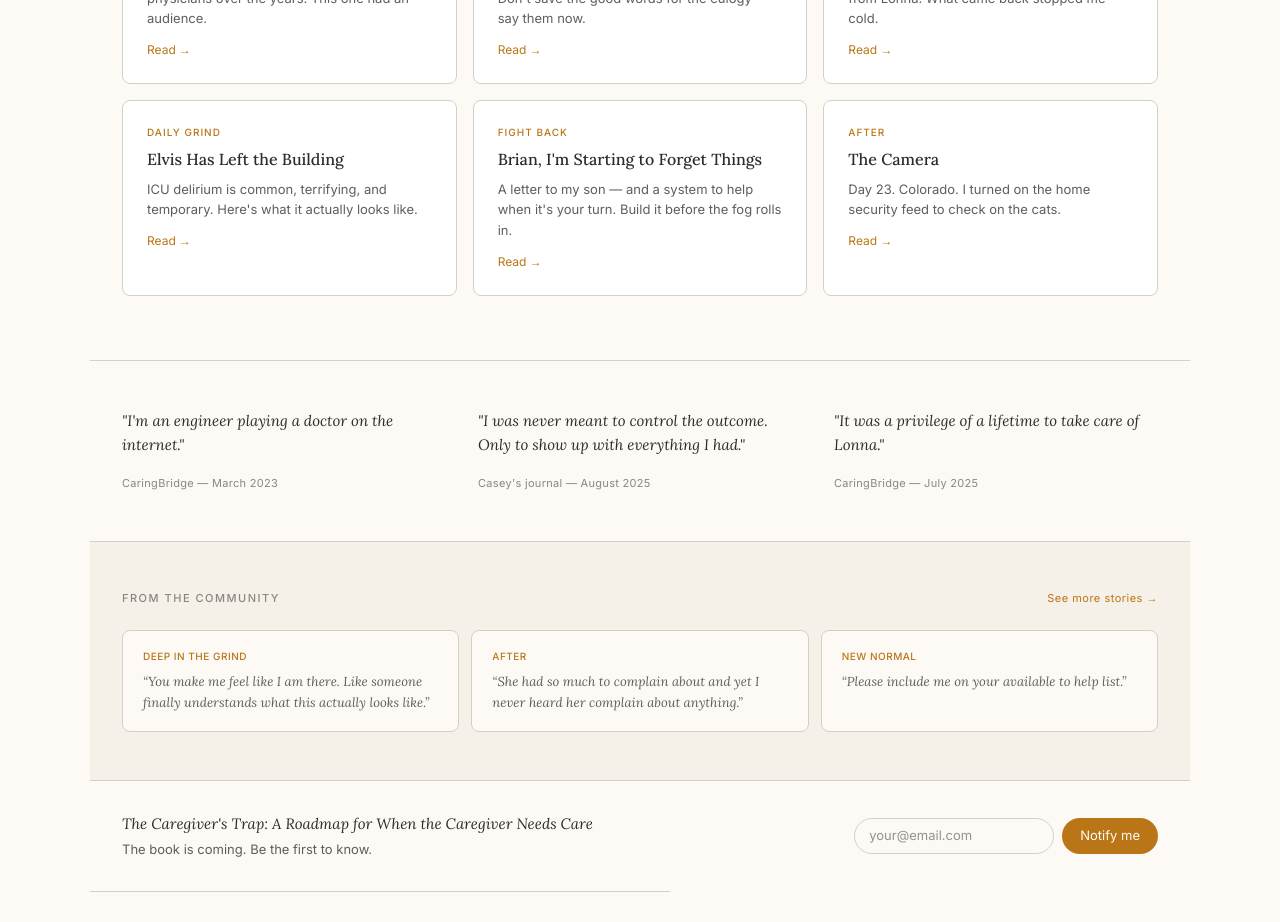
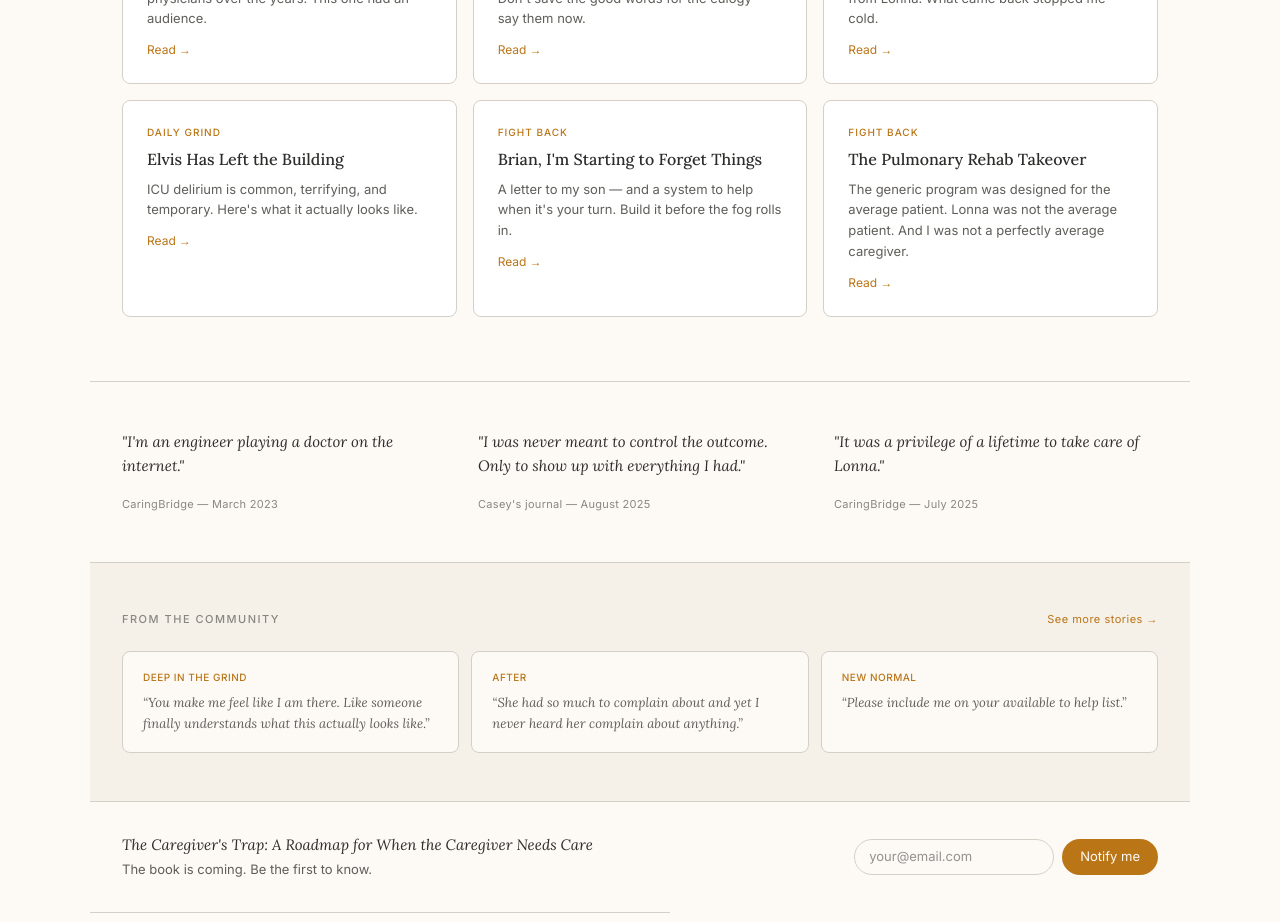
Before and after one commit to caseywsj/caregivertrap, a Next.js app: page / in a window 1280 px wide. Shown: the part 1220-2142 px from the top of the page. Built offline with nearby package versions, Linux system fonts and the light colour scheme.

Commit message:
Swap Camera for Pulmonary Rehab Takeover in Start Here

```diff
--- a/app/page.tsx
+++ b/app/page.tsx
@@ -30,7 +30,7 @@ const recentArticles = [
   { title: "The Letter", section: "After", desc: "Day 19. I asked ChatGPT to write me a letter from Lonna. What came back stopped me cold.", href: "/after/the-letter" },
   { title: "Elvis Has Left the Building", section: "Daily Grind", desc: "ICU delirium is common, terrifying, and temporary. Here's what it actually looks like.", href: "/daily-grind/icu-delirium" },
   { title: "Brian, I'm Starting to Forget Things", section: "Fight Back", desc: "A letter to my son — and a system to help when it's your turn. Build it before the fog rolls in.", href: "/fight-back/brian-letter" },
-  { title: "The Camera", section: "After", desc: "Day 23. Colorado. I turned on the home security feed to check on the cats.", href: "/after/the-camera" },
+  { title: "The Pulmonary Rehab Takeover", section: "Fight Back", desc: "The generic program was designed for the average patient. Lonna was not the average patient. And I was not a perfectly average caregiver.", href: "/fight-back/pulmonary-rehab-takeover" },
 ];
 
 export default function Home() {
```
